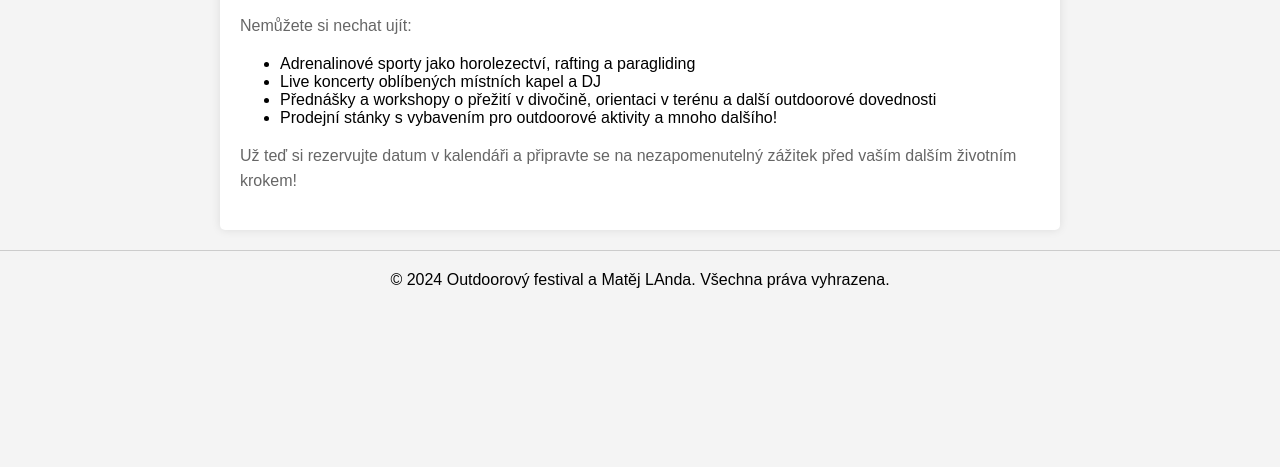
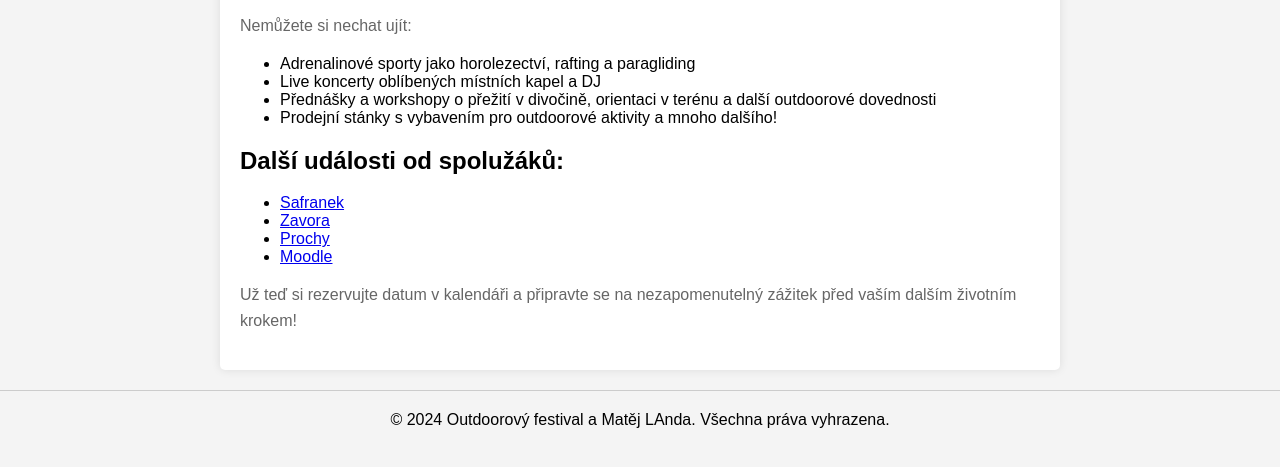
Before and after one commit to Flakota9648/Flakota9648.github.io, a plain HTML site: page index.html in a window 1280 px wide. Shown: the part 215-682 px from the top of the page. Drawn offline with Linux system fonts and the light colour scheme.

Commit message:
Update index.html

```diff
--- a/index.html
+++ b/index.html
@@ -82,6 +82,16 @@ nav ul li a:hover {
             <li>Přednášky a workshopy o přežití v divočině, orientaci v terénu a další outdoorové dovednosti</li>
             <li>Prodejní stánky s vybavením pro outdoorové aktivity a mnoho dalšího!</li>
         </ul>
+
+        <h2>Další události od spolužáků:</h2>
+        <ul>
+            <li><a href="https://safranek2.github.io/eventfest/">Safranek</a></li>
+            <li><a href="https://zavoram.neocities.org/">Zavora</a></li>
+            <li><a href="https://adamp.neocities.org/">Prochy</a></li>
+            <li><a href="https://moodle.spsejecna.cz/mod/questionnaire/complete.php?id=18520">Moodle</a></li>
+
+        </ul>
+
         <p>Už teď si rezervujte datum v kalendáři a připravte se na nezapomenutelný zážitek před vaším dalším životním krokem!</p>
     </div>
     <footer>
```
